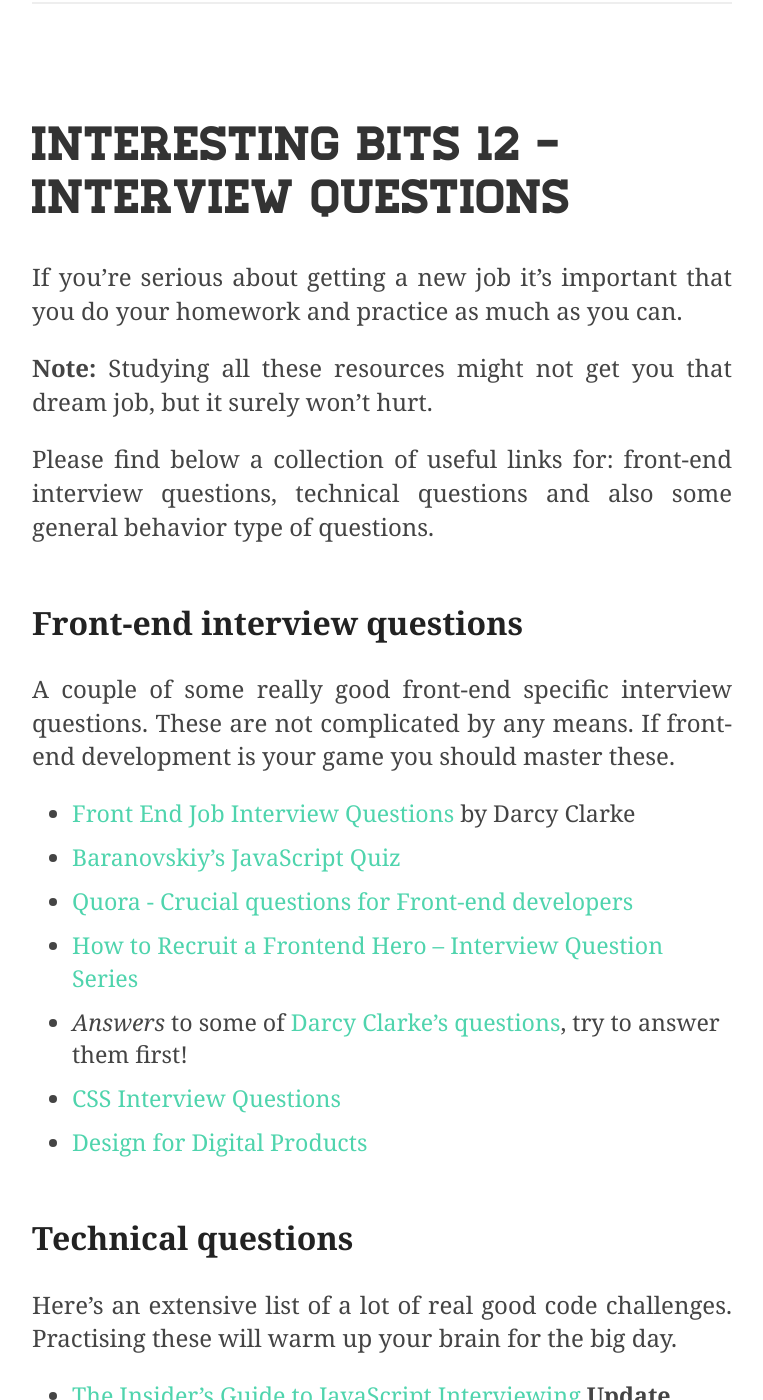
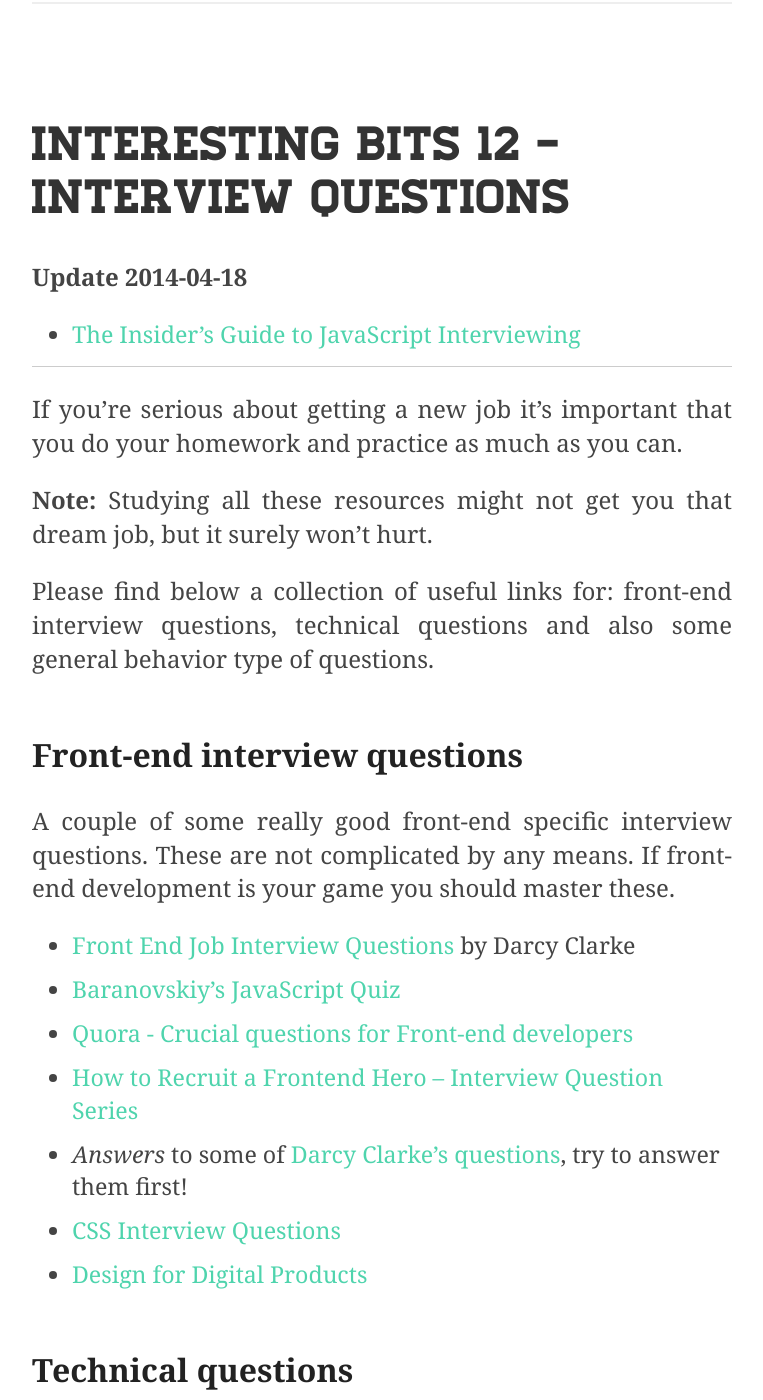
Before and after one commit to rodolfocaldeira/rodolfocaldeira.github.com, a Jekyll site: the page built from _posts/2013-12-15-interesting-bits-12-interview-questions.md, in a window 1280 px wide and 1400 px high, scrolled down 419 px. Shown: the whole window, without its empty margins (258-1021 px from the left). Built offline with Jekyll 4.4.1, drawn with Linux system fonts in a browser that asks for light colours; some of the changed text lies outside the part shown.

Commit message:
Updated 2013-12-15-interesting-bits-12-interview-questions.md

```diff
--- a/_posts/2013-12-15-interesting-bits-12-interview-questions.md
+++ b/_posts/2013-12-15-interesting-bits-12-interview-questions.md
@@ -4,6 +4,13 @@ title: "Interesting Bits 12 - Interview questions"
 excerpt: A useful collection of some interview questions.
 published: true
 ---
+
+
+ **Update 2014-04-18**
+
+- [The Insider's Guide to JavaScript Interviewing](http://www.toptal.com/javascript#hiring-guide)
+
+- - -
 
 If you're serious about getting a new job it's important that you do your homework and practice as much as you can.
 
```
Also changed, not shown: other parts of _posts/2013-12-15-interesting-bits-12-interview-questions.md (+0 -1 lines).
